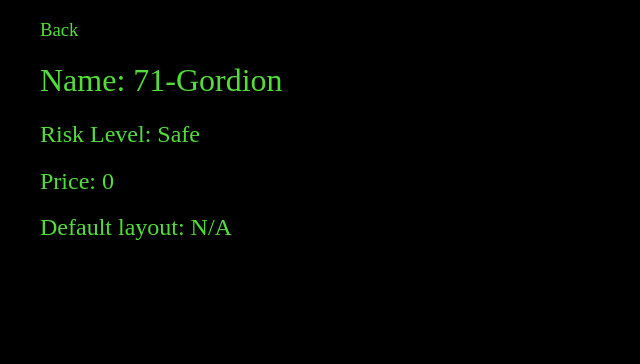
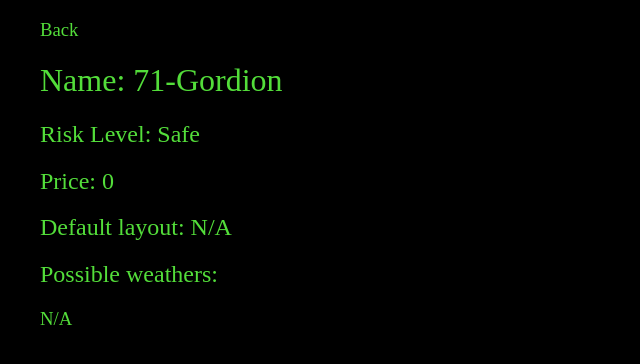
Before and after one commit to 22236bhs/FlaskApp, a Flask app: page /moons/1 in a window 1280 px wide. Shown: the top 364 px of the page, without its empty margins (0-640 px from the left). Run offline with Flask 3, Linux system fonts and the light colour scheme; data comes from the database, SQL or seed files in the repository; some web fonts are replaced.

Commit message:
added moon weathers

```diff
--- a/app.py
+++ b/app.py
@@ -15,6 +15,14 @@ def ExeQuery(*querys, params=()):
             return returnlist
 
 
+def UnTuple(listt):
+    print(listt)
+    for i in range(len(listt)):
+        listt[i] = listt[i][0]
+    return listt
+
+
+
 @app.route("/")
 def home():
     params = [["Moons", "moons"], ["Entities", "enemies"]]
@@ -23,7 +31,7 @@ def home():
 
 @app.route("/moons")
 def moons():
-    data = ExeQuery("SELECT id, name, price FROM Moons ")
+    data = ExeQuery("SELECT id, name, price FROM Moons;")
     params = [
         {
             "id": data[i][0],
@@ -36,17 +44,23 @@ def moons():
 
 @app.route("/moons/<int:id>")
 def moon(id):
-    data = ExeQuery('''SELECT Moons.name, Moons.price, RiskLevels.name, Interiors.name
+    data = ExeQuery(f'''SELECT Moons.name, Moons.price, RiskLevels.name, Interiors.name
                     FROM Moons
                     JOIN RiskLevels ON Moons.risk_level = RiskLevels.id
                     JOIN Interiors ON Interiors.id = Moons.interior
-                    WHERE Moons.id = ?;''', params=(id,))[0]
+                    WHERE Moons.id = {id};''', f'''SELECT name FROM Weathers WHERE id in (
+                    SELECT weather_id FROM MoonWeathers WHERE moon_id = (
+                    SELECT id FROM Moons WHERE id = {id}))''')
+    print(data)
     params = {
-        "name": data[0],
-        "price": data[1],
-        "risk_level": data[2],
-        "interior": data[3]
+        "name": data[0][0][0],
+        "price": data[0][0][1],
+        "risk_level": data[0][0][2],
+        "interior": data[0][0][3],
+        "weathers": UnTuple(data[1])
     }
+    if len(params["weathers"]) == 0:
+        params["weathers"].append("N/A")
     return render_template("moon.html", params=params, title=params["name"])
 
 
--- a/templates/moon.html
+++ b/templates/moon.html
@@ -6,5 +6,11 @@
 <h2>Risk Level: {{params['risk_level']}}</h2>
 <h2>Price: {{params['price']}}</h2>
 <h2>Default layout: {{params['interior']}}</h2>
+<h2>Possible weathers: </h2>
+{% for weather in params['weathers'] %}
+
+<h3>{{weather}}</h3>
+
+{% endfor %}
 
 {% endblock %}
```
Also changed, not shown: lethal_database.db.
